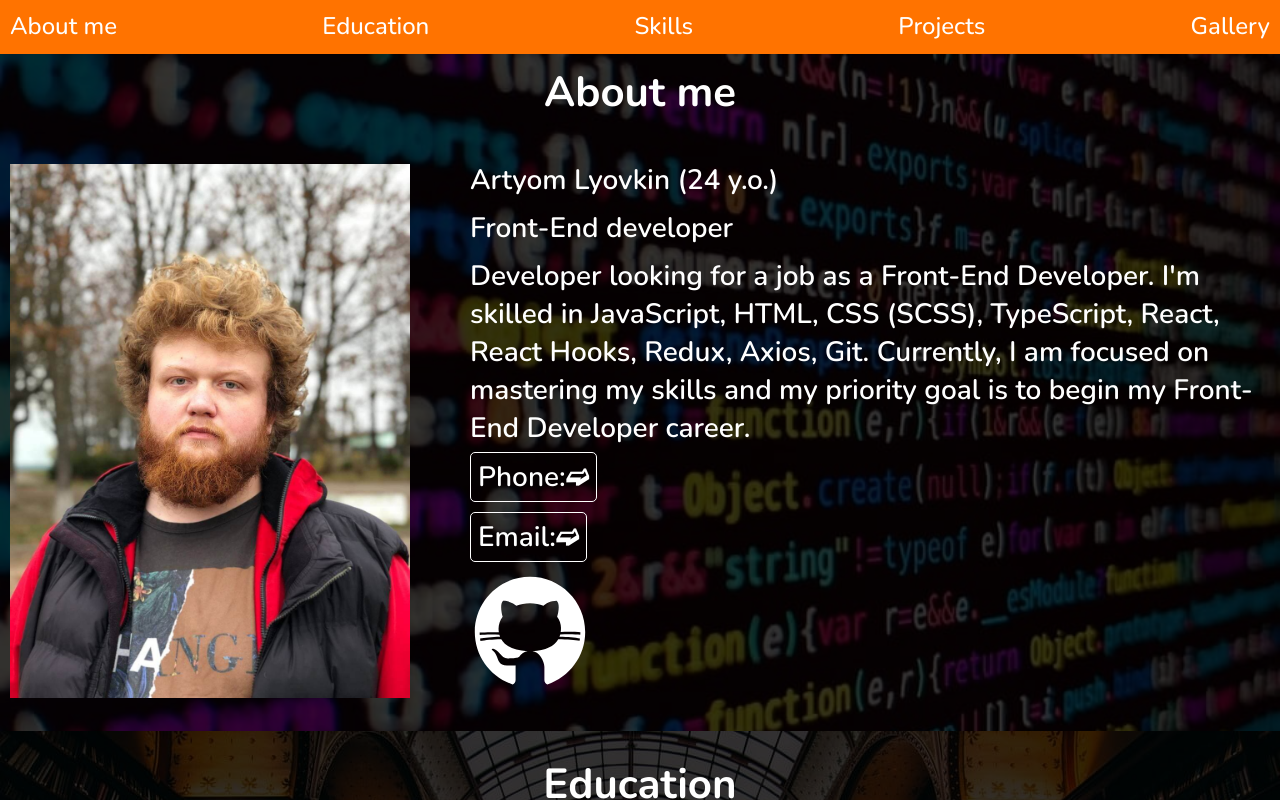
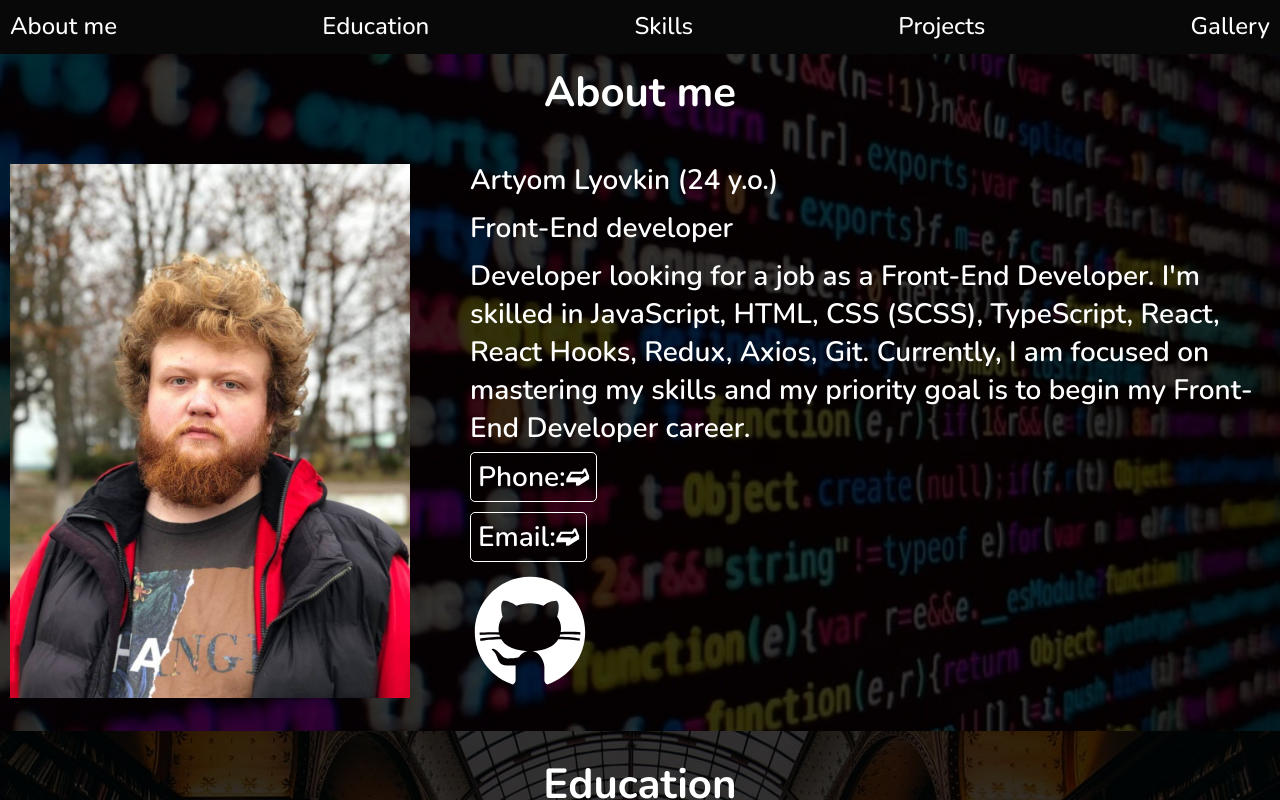
Before and after one commit to JI3BA/Curriculum-Vitae, a React (Create React App) app: page / in a window 1280 px wide. Shown: the top 800 px of the page. Built offline with nearby package versions, Linux system fonts and the light colour scheme.

Commit message:
changed Header style

```diff
--- a/src/components/Header/Header.scss
+++ b/src/components/Header/Header.scss
@@ -1,7 +1,7 @@
 .header{
     max-width: 100%;
     width: 100%;
-    background-color: #ff7300;
+    background: rgba(0,0,0,.97);
     display: flex;
     justify-content: center;
 
@@ -28,13 +28,13 @@
         transition: color .5s, transform .5s;
 
         &:hover{
-            color: #333333;
+            color: #919191;
         }
 
         &:hover + .link__line{
-            color: #333333;
+            color: #919191;
             width: 100%;
-            background: #333333;
+            background: #919191;
             animation-name: line-open;
             animation-duration: 1s;
 
```
